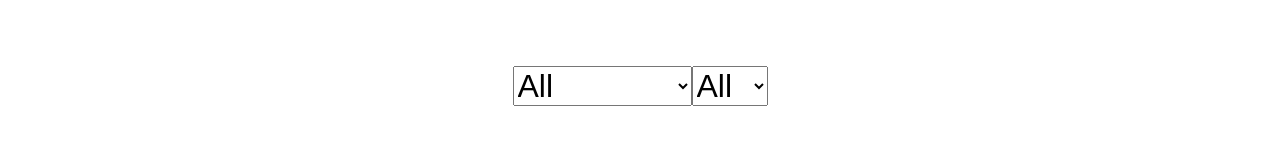
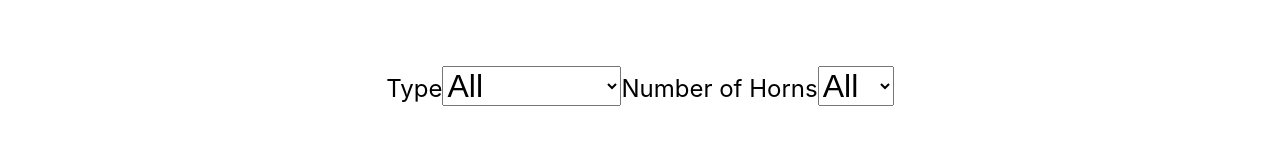
Before and after one commit to BenFrancka/lab-02-horned-creatures, a React (Create React App) app: page / in a window 1280 px wide. Shown: the part 179-335 px from the top of the page. Built offline with nearby package versions, Linux system fonts and the light colour scheme.

Commit message:
adds functioning dropdowns for keys and horns

```diff
--- a/src/App.css
+++ b/src/App.css
@@ -24,3 +24,7 @@ header {
   background-color: azure;
   border: solid black 2px;
 }
+
+.drop-down {
+  font-size: 1.5rem;
+}
--- a/src/App.js
+++ b/src/App.js
@@ -19,18 +19,21 @@ export default class App extends Component {
   }
 
   handleHornSelection = (e) => {
-    this.setState({filterHorns: e.target.value})
+    this.setState({ filterHorns: e.target.value })
   }
 
 
   render () {
-    //
+
     let filteredCreatures = creatures;
 
 
     if (this.state.filterKeyword) {
       filteredCreatures = creatures.filter(creature => creature.keyword === this.state.filterKeyword)
+    }
 
+    if (this.state.filterHorns) {
+         filteredCreatures = creatures.filter(creature => creature.horns === +this.state.filterHorns)
     }
 
     //makes array of keywords for dropdown props
@@ -53,12 +56,12 @@ export default class App extends Component {
         </header>
 
             <div className= "drop-down">
-
+              Type
               <Dropdown
                   options={keywordOptions}
                   handleSelection={this.handleCreatureSelection}
               />
-
+              Number of Horns
               <Dropdown
                   options={hornOptions}
                   handleSelection={this.handleHornSelection}
```
